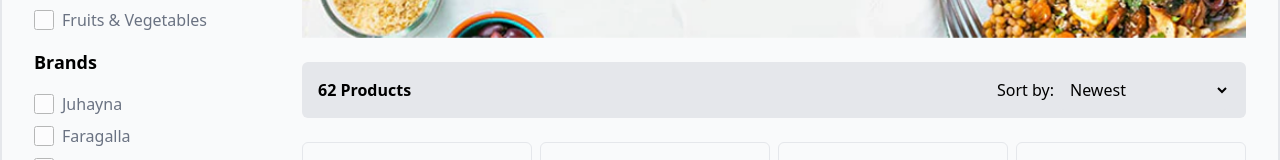
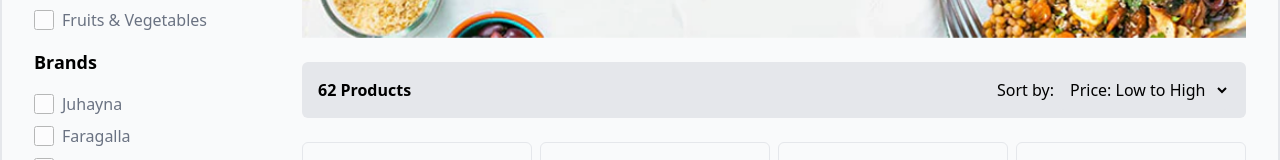
Before and after one commit to Mof4thy/ecommerce-project, a React (Vite) app: page /shop in a window 1280 px wide. Shown: the part 302-462 px from the top of the page. Built offline with nearby package versions, Linux system fonts and the light colour scheme.

Commit message:
fixed filter logic

```diff
--- a/src/Pages/Shop.jsx
+++ b/src/Pages/Shop.jsx
@@ -11,20 +11,45 @@ const Shop = () => {
 
 
     const [products] = useState(productsData);
+
     const [filteredProducts, setFilteredProducts] = useState(productsData);
-
     const [selectedCategorys, setSelectedCategorys] = useState([]);
     const [selectedBrands, setSelectedBrands] = useState([]);
 
+    const [sortBy, setSortBy] = useState("newest");
+
+    // const [currentPage, setCurrentPage] = useState(1);
+    // const productsPerPage = 8;
+
+    // const indexOfLastProduct = currentPage * productsPerPage;
+    // const indexOfFirstProduct = indexOfLastProduct - productsPerPage;
+    // const currentProducts = filteredProducts.slice(indexOfFirstProduct, indexOfLastProduct);
+    // const totalPages = Math.ceil(filteredProducts.length / productsPerPage);
+
+
+
     useEffect(() => {
+        // First filter the products
         const filtered = products.filter((product) => {
             const categoryMatch = selectedCategorys.length === 0 || selectedCategorys.includes(product.category);
             const brandMatch = selectedBrands.length === 0 || selectedBrands.includes(product.brand);
             return categoryMatch && brandMatch;
         });
 
-        setFilteredProducts(filtered);
-    }, [selectedCategorys, selectedBrands, products]);
+
+        // Then sort the filtered products
+        const sorted = [...filtered].sort((a, b) => {
+            if (sortBy === "price-low-to-high") return a.price - b.price;
+            if (sortBy === "price-high-to-low") return b.price - a.price;
+            if (sortBy === "name-a-to-z") return a.name.localeCompare(b.name);
+            if (sortBy === "name-z-to-a") return b.name.localeCompare(a.name);
+            return 0;
+        });
+
+        setFilteredProducts(sorted);
+        // setCurrentPage(1);
+    }, [selectedCategorys, selectedBrands, products, sortBy]);
+
 
 
     return (
@@ -37,9 +62,15 @@ const Shop = () => {
 
                 <div className=" flex flex-col gap-6 w-full lg:w-4/5">
                     <ShopBanner/>
-                    <SortDropdown/>
+                    <SortDropdown setSortBy={setSortBy}/>
                     <ProductGrid products={filteredProducts}/>
-                    <Pagination/>
+
+                    {/* pagination */}
+                    {/* <Pagination
+                      currentPage={currentPage}
+                      totalPages={totalPages}
+                      onPageChange={setCurrentPage}
+                      /> */}
                 </div>
 
             </div>
--- a/src/components/Layout.jsx
+++ b/src/components/Layout.jsx
@@ -1,5 +1,4 @@
 import { Outlet } from "react-router-dom";
-import Header from "./Header";
 
 const Layout = ({children}) => {
   return (
--- a/src/components/shop/SortDropdown .jsx
+++ b/src/components/shop/SortDropdown .jsx
@@ -1,19 +1,18 @@
 
 
 
-const SortDropdown = () => {
+const SortDropdown = ( {setSortBy} ) => {
     return (
         <div className="flex justify-between items-center bg-gray-200 py-2 px-4 rounded-md">
             <h1 className="text-md font-semibold">62 Products</h1>
             <div className="flex gap-1 items-center">
                 <h2 className="text-md font-light">Sort by:</h2>
-                <select className="bg-gray-200 p-2 rounded-md outline-none border-none" name="" id="">
-                    <option value="1">Newest</option>
-                    <option value="2">Oldest</option>
-                    <option value="3">Price: Low to High</option>
-                    <option value="4">Price: High to Low</option>
-                    <option value="5">Name: A to Z</option>
-                    <option value="6">Name: Z to A</option>
+
+                <select className="bg-gray-200 p-2 rounded-md outline-none border-none" name="" id="" onChange={(e) => setSortBy(e.target.value)}>
+                    <option value="price-low-to-high">Price: Low to High</option>
+                    <option value="price-high-to-low">Price: High to Low</option>
+                    <option value="name-a-to-z">Name: A to Z</option>
+                    <option value="name-z-to-a">Name: Z to A</option>
                 </select>
             </div>
         </div>
--- a/src/components/shop/filters/BrandFilter.jsx
+++ b/src/components/shop/filters/BrandFilter.jsx
@@ -6,7 +6,7 @@ const BrandFilter = ({selectedBrands, setSelectedBrands}) => {
 
     const brands = [...new Set(productsData.map(product => product.brand))].map((brand, index) => {
         return {
-            id: index + 1,
+            id: `brand-${index + 1}`,
             name: brand,
         }
     });
--- a/src/components/shop/filters/CategoryFilter.jsx
+++ b/src/components/shop/filters/CategoryFilter.jsx
@@ -6,7 +6,7 @@ const CategoryFilter = ({selectedCategorys, setSelectedCategorys}) => {
 
     const categories = [...new Set(productsData.map(product => product.category))].map((category, index) => {
         return {
-            id: index + 1,
+            id: `category-${index + 1}`,
             name: category,
         }
     });
```
